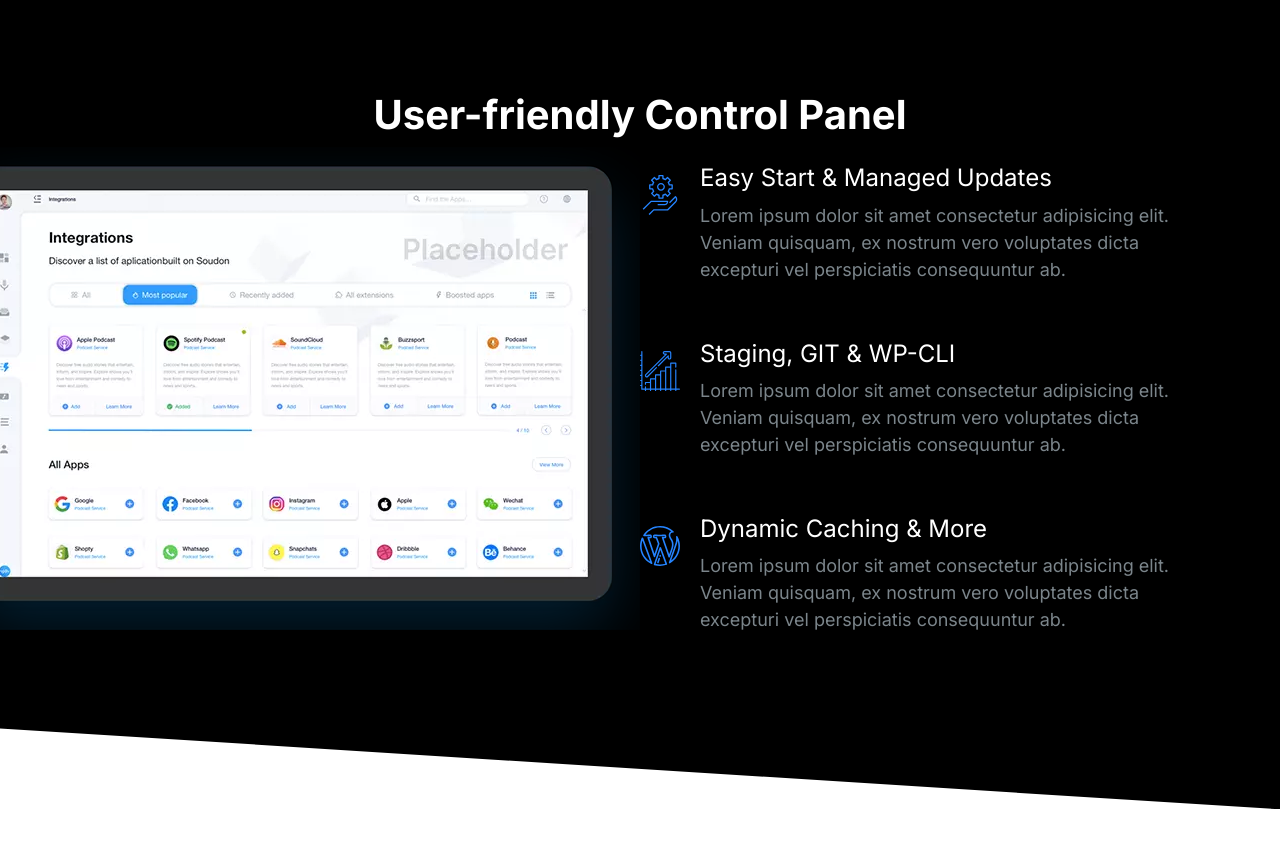
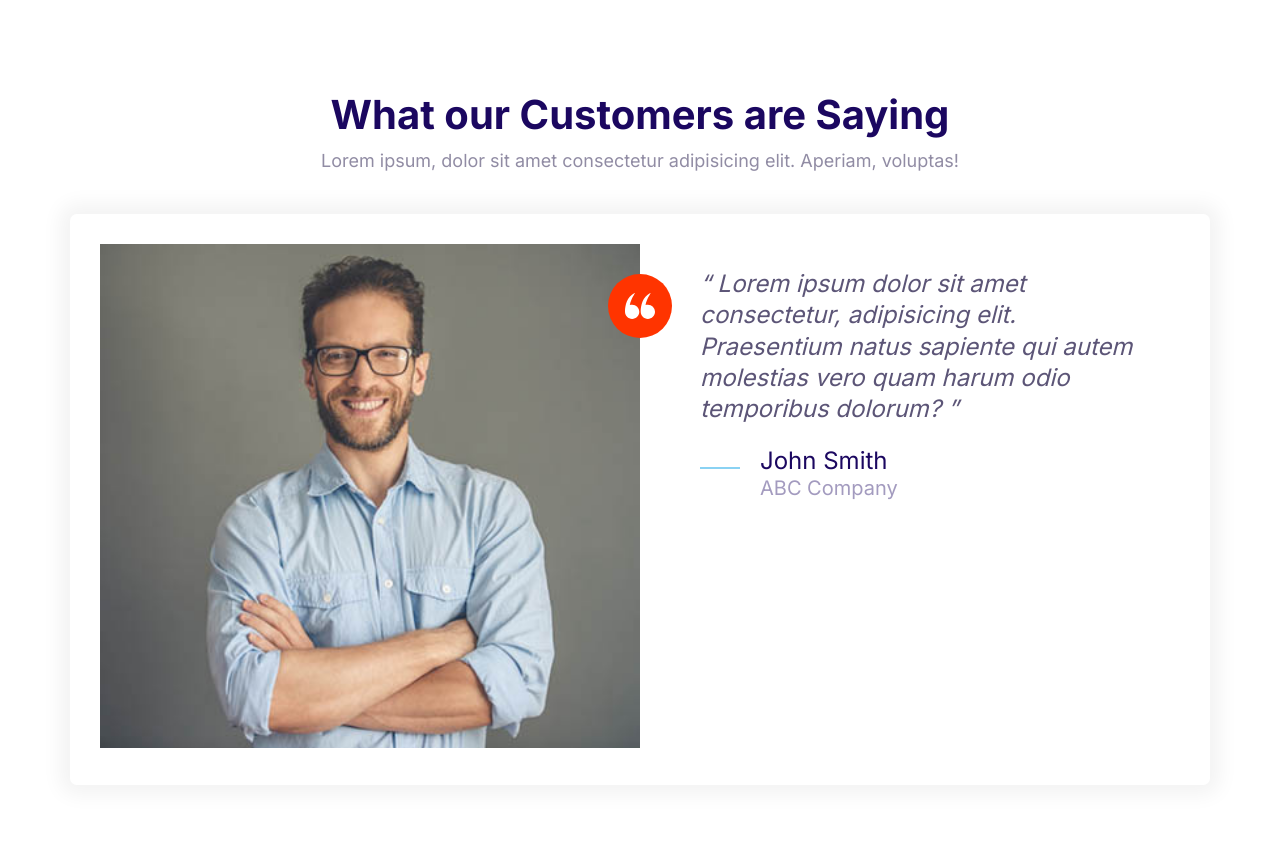
Before and after one commit to micposp/universal-service-provider, a plain HTML site: page index.html in a window 1280 px wide. Before the commit the page ends 809 px from the top, so only its background shows below. Drawn offline with Linux system fonts and the light colour scheme.

Commit message:
Build the testimonial-blocks component

```diff
--- a/css/styles.css
+++ b/css/styles.css
@@ -597,6 +597,7 @@ a {
 
 .block__header {
   text-align: center;
+  margin-bottom: 4rem;
 }
 
 .block__heading {
--- a/index.html
+++ b/index.html
@@ -13,75 +13,50 @@
     <link rel="stylesheet" href="css/styles.css" />
   </head>
   <body>
-    <section class="block block--dark block--skewed-right block-showcase">
+    <section class="block">
       <header class="block__header">
-        <h2>User-friendly Control Panel</h2>
+        <h2>What our Customers are Saying</h2>
+        <p>
+          Lorem ipsum, dolor sit amet consectetur adipisicing elit. Aperiam,
+          voluptas!
+        </p>
       </header>
-      <div class="container grid grid--1x2">
-        <picture class="block-showcase__image">
-          <source
-            type="image/webp"
-            srcset="images/ipad.webp 1x, images/ipad@2x.webp 2x"
+      <div class="container">
+        <div class="card testimonial">
+          <div class="grid grid--1x2">
+            <div class="testimonial__image">
+              <img
+                src="images/testimonial.jpg"
+                alt="A happy smiling customer"
               />
-          <source
-            type="image/png"
-            srcset="images/ipad.png 1x, images/ipad@2x.png 2x"
-          />
-          <img src="images/ipad.png" alt="" />
-        </picture>
-        <ul class="list">
-          <li>
+              <span class="icon-container icon-container--accent">
+                <svg class="icon icon--white icon--small">
+                  <use xlink:href="images/sprite.svg#quotes"></use>
+                </svg>
+              </span>
+            </div>
+            <blockquote class="quote">
+              <p class="quote__text">
+                Lorem ipsum dolor sit amet consectetur, adipisicing elit.
+                Praesentium natus sapiente qui autem molestias vero quam harum
+                odio temporibus dolorum?
+              </p>
+              <footer>
                 <div class="media">
                   <div class="media__image">
-                <svg class="icon icon--primary">
-                  <use xlink:href="images/sprite.svg#snap"></use>
+                    <svg class="icon icon--primary quote__line">
+                      <use xlink:href="images/sprite.svg#line"></use>
                     </svg>
                   </div>
                   <div class="media__body">
-                <h3 class="media__title">Easy Start & Managed Updates</h3>
-                <p>
-                  Lorem ipsum dolor sit amet consectetur adipisicing elit.
-                  Veniam quisquam, ex nostrum vero voluptates dicta excepturi
-                  vel perspiciatis consequuntur ab.
-                </p>
+                    <h3 class="media__title quote__author">John Smith</h3>
+                    <p class="quote__organization">ABC Company</p>
                   </div>
                 </div>
-          </li>
-          <li>
-            <div class="media">
-              <div class="media__image">
-                <svg class="icon icon--primary">
-                  <use xlink:href="images/sprite.svg#growth"></use>
-                </svg>
-              </div>
-              <div class="media__body">
-                <h3 class="media__title">Staging, GIT & WP-CLI</h3>
-                <p>
-                  Lorem ipsum dolor sit amet consectetur adipisicing elit.
-                  Veniam quisquam, ex nostrum vero voluptates dicta excepturi
-                  vel perspiciatis consequuntur ab.
-                </p>
+              </footer>
+            </blockquote>
           </div>
         </div>
-          </li>
-          <li>
-            <div class="media">
-              <div class="media__image">
-                <svg class="icon icon--primary">
-                  <use xlink:href="images/sprite.svg#wordpress"></use>
-                </svg>
-              </div>
-              <div class="media__body">
-                <h3 class="media__title">Dynamic Caching & More</h3>
-                <p>
-                  Lorem ipsum dolor sit amet consectetur adipisicing elit.
-                  Veniam quisquam, ex nostrum vero voluptates dicta excepturi
-                  vel perspiciatis consequuntur ab.
-                </p>
-              </div>
-            </div>
-          </li>
-        </ul>
       </div>
     </section>
   </body>
```
Also changed, not shown: components/testimonial-blocks.html (added, +43 -0 lines). Lines whose indentation alone changed are shown as unchanged.
